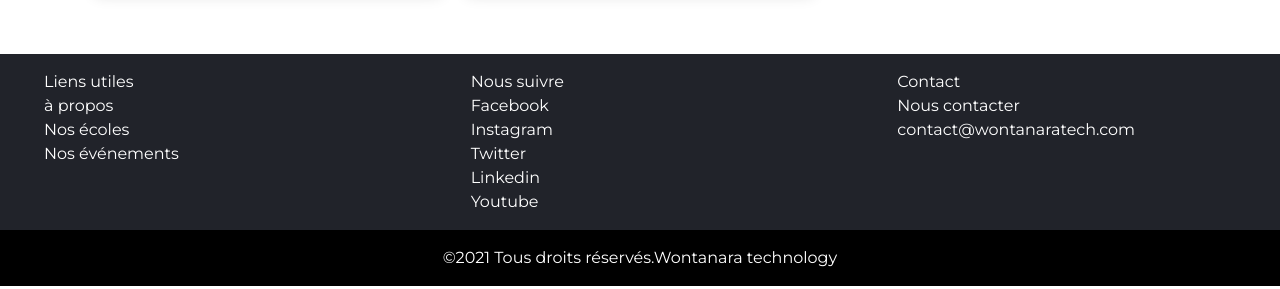
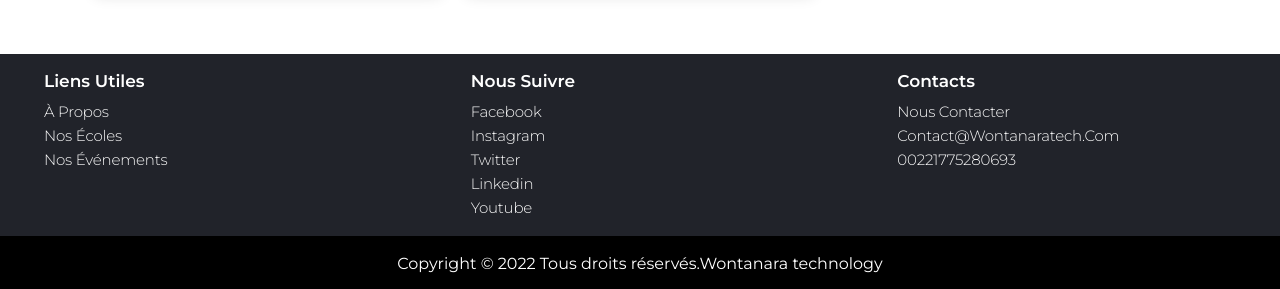
Before and after one commit to alphakahere/wontanara-technology-front, a React (Create React App) app: page / in a window 1280 px wide. Shown: the part 2777-3066 px from the top of the page. Built offline with nearby package versions, Linux system fonts and the light colour scheme.

Commit message:
style footer

```diff
--- a/src/common/Footer/Footer.css
+++ b/src/common/Footer/Footer.css
@@ -1,8 +1,34 @@
 .footer {
-    background-color: #21232A;
+	background-color: #21232a;
+	color: #ffffff;
+}
+.wontanara-sign {
+	background-color: #000000;
+	color: #ffffff;
+}
+.footer ul li {
+	text-transform: capitalize;
+}
+.footer .list-title {
+	font-size: 17px;
+	line-height: 22px;
+	color: #ffffff;
+	font-weight: 600;
+    margin-bottom: .5rem !important;
+}
+.footer a {
+	font-size: 15px;
+	line-height: 20px;
+	letter-spacing: -0.204545px;
+    font-weight: 300;
+	color: #fafafa;
+    transition: all ease 100ms;
+}
+.footer a:hover {
+    color: #ffffff;
+    font-weight: 500;
+}
+.wontanara-sign a:hover{
+    font-weight: 500;
     color: #ffffff;
 }
-.wontanara-sign {
-    background-color: #000000;
-    color: #ffffff;
-}
--- a/src/common/Footer/Footer.tsx
+++ b/src/common/Footer/Footer.tsx
@@ -7,7 +7,7 @@ const Footer = () => {
 			<div className="row footer py-3">
 				<div className="col-md-4">
 					<ul>
-						<li>Liens utiles</li>
+						<li className="list-title">Liens utiles</li>
 						<li>
 							<Link to="/">à propos</Link>
 						</li>
@@ -21,7 +21,7 @@ const Footer = () => {
 				</div>
 				<div className="col-md-4">
 					<ul>
-						<li>Nous suivre</li>
+						<li className="list-title">Nous suivre</li>
 						<li>
 							<a href="/">Facebook</a>
 						</li>
@@ -41,7 +41,7 @@ const Footer = () => {
 				</div>
 				<div className="col-md-4">
 					<ul>
-						<li>Contact</li>
+						<li className="list-title">Contacts</li>
 						<li>
 							<Link to="/">Nous contacter</Link>
 						</li>
@@ -50,12 +50,15 @@ const Footer = () => {
 								contact@wontanaratech.com
 							</a>
 						</li>
+						<li>
+							<a href={`tel: ${"00221775280693"}`}>00221775280693</a>
+						</li>
 					</ul>
 				</div>
 			</div>
 			<div className="wontanara-sign">
 				<p className="text-center py-3">
-					©2021 Tous droits réservés.
+					Copyright © 2022 Tous droits réservés.
 					<Link translate="no" to="/">
 						Wontanara technology
 					</Link>
```
